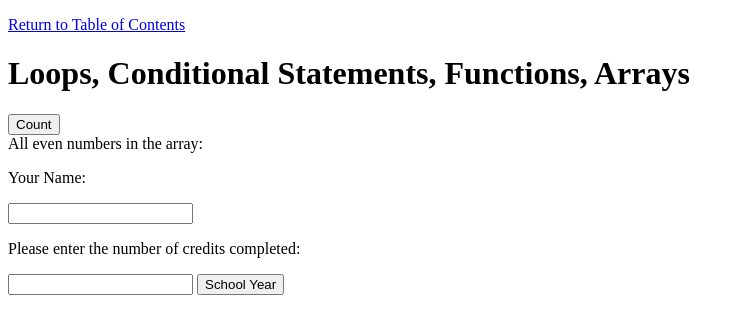
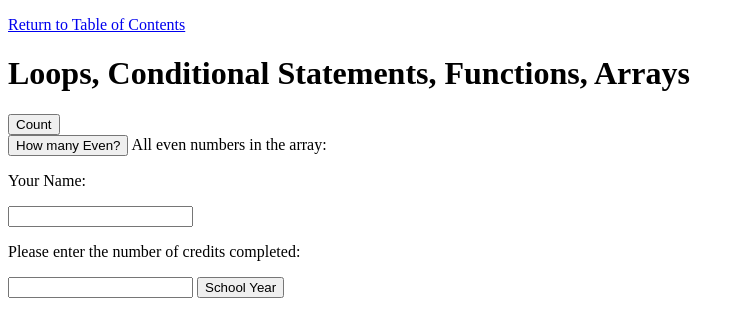
Before and after one commit to Bradshaw-Jacob/Bradshaw-Jacob.github.io, a plain HTML site: page Topic 1/Topic 1 page.html in a window 1280 px wide. Shown: the whole page, without its empty margins (0-745 px from the left). Drawn offline with Linux system fonts and the light colour scheme.

Commit message:
Tesing
Connecting the first examples

```diff
--- a/Topic 1/Topic 1 page.html
+++ b/Topic 1/Topic 1 page.html
@@ -17,6 +17,7 @@
 
 
 		<div id="Evens_In_Array">
+			<button type="button" onclick="countEvens()">How many Even?</button>
 			All even numbers in the array:<div id="outputDiv"></div>
 		</div>
 
--- a/Topic 1/Topic_1_scripts.js
+++ b/Topic 1/Topic_1_scripts.js
@@ -7,9 +7,8 @@ function count() {
                 document.getElementById("").innerHTML = text;
             }
 
+function countEvens(list) {
 	var myList = new Array(-4,11,8,18,13,13,5,-7,-7,14,-4);
-
-            function countEvens(list) {
 	var evens = [];
 	for (var i = 0; i < list.length; i++) {
 		if (list[i] % 2 == 0) {
@@ -17,9 +16,8 @@ var myList = new Array(-4,11,8,18,13,13,5,-7,-7,14,-4);
 		}
     }
 	return evens.length;
+	document.getElementById("").innerHTML = countEvens(myList);
 }
-
-            document.getElementById("").innerHTML = countEvens(myList);
 
 function yearOfSchool() {
             var name = document.getElementById("studentsName").value;
```
Lines whose indentation alone changed are shown as unchanged.
